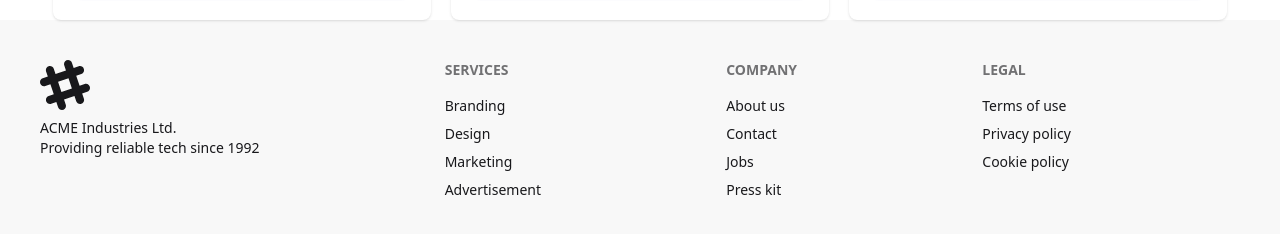
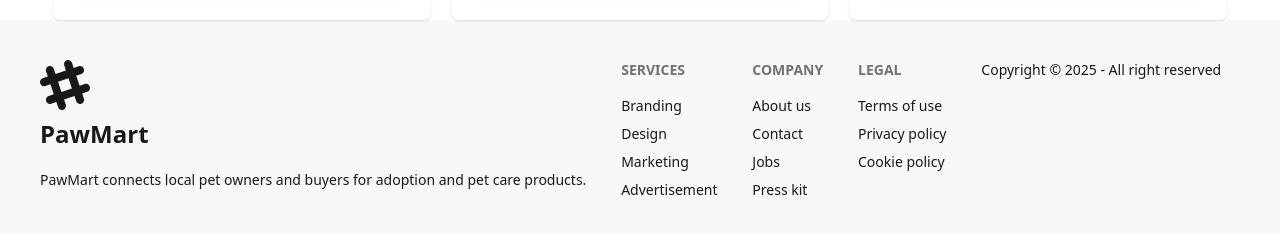
Before and after one commit to abusayemsifat/Assignment-10-Frontend, a React (Vite) app: page / in a window 1280 px wide. Shown: the part 1841-2075 px from the top of the page. Built offline with nearby package versions, Linux system fonts and the light colour scheme; no server answers.

Commit message:
Added Loading spinner

```diff
--- a/src/Components/Footer.jsx
+++ b/src/Components/Footer.jsx
@@ -16,9 +16,9 @@ const Footer = () => {
                             d="M22.672 15.226l-2.432.811.841 2.515c.33 1.019-.209 2.127-1.23 2.456-1.15.325-2.148-.321-2.463-1.226l-.84-2.518-5.013 1.677.84 2.517c.391 1.203-.434 2.542-1.831 2.542-.88 0-1.601-.564-1.86-1.314l-.842-2.516-2.431.809c-1.135.328-2.145-.317-2.463-1.229-.329-1.018.211-2.127 1.231-2.456l2.432-.809-1.621-4.823-2.432.808c-1.355.384-2.558-.59-2.558-1.839 0-.817.509-1.582 1.327-1.846l2.433-.809-.842-2.515c-.33-1.02.211-2.129 1.232-2.458 1.02-.329 2.13.209 2.461 1.229l.842 2.515 5.011-1.677-.839-2.517c-.403-1.238.484-2.553 1.843-2.553.819 0 1.585.509 1.85 1.326l.841 2.517 2.431-.81c1.02-.33 2.131.211 2.461 1.229.332 1.018-.21 2.126-1.23 2.456l-2.433.809 1.622 4.823 2.433-.809c1.242-.401 2.557.484 2.557 1.838 0 .819-.51 1.583-1.328 1.847m-8.992-6.428l-5.01 1.675 1.619 4.828 5.011-1.674-1.62-4.829z"></path>
                     </svg>
                     <p>
-                    ACME Industries Ltd.
+                        <p className='font-bold text-2xl'>PawMart</p>
                         <br />
-                    Providing reliable tech since 1992
+                        PawMart connects local pet owners and buyers for adoption and pet care products.
                     </p>
                 </aside>
                 <nav>
@@ -41,6 +41,7 @@ const Footer = () => {
                     <a className="link link-hover">Privacy policy</a>
                     <a className="link link-hover">Cookie policy</a>
                 </nav>
+                <p>Copyright © {new Date().getFullYear()} - All right reserved</p>
             </footer>
     );
 };
--- a/src/Pages/ServiceDetails.jsx
+++ b/src/Pages/ServiceDetails.jsx
@@ -20,7 +20,7 @@ const ServiceDetails = () => {
 
 
     if(loading){
-        return <p>Loading.........</p>
+        return <span className="loading loading-spinner loading-xl"></span>
     }
 
     return (
```
Lines whose indentation alone changed are shown as unchanged.
